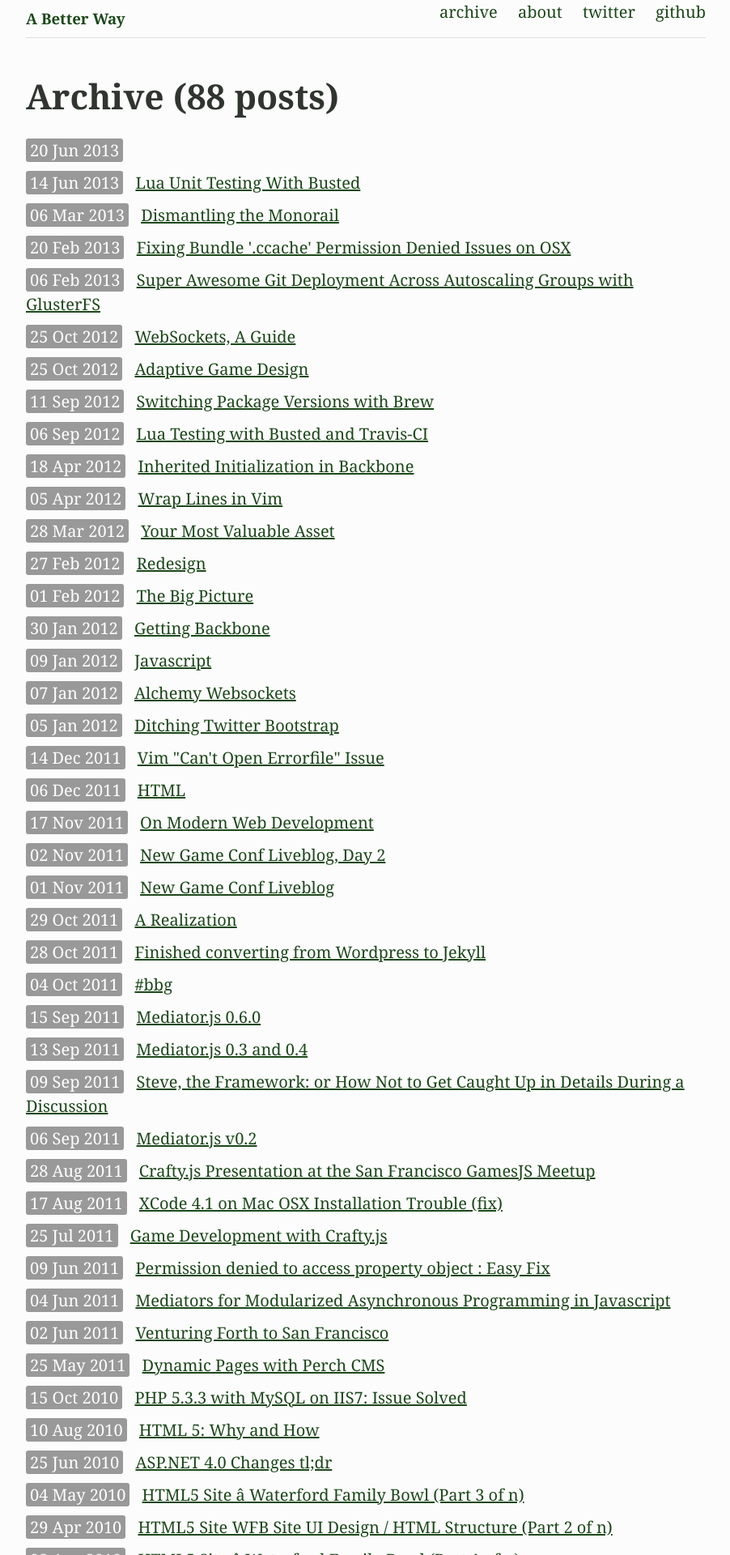
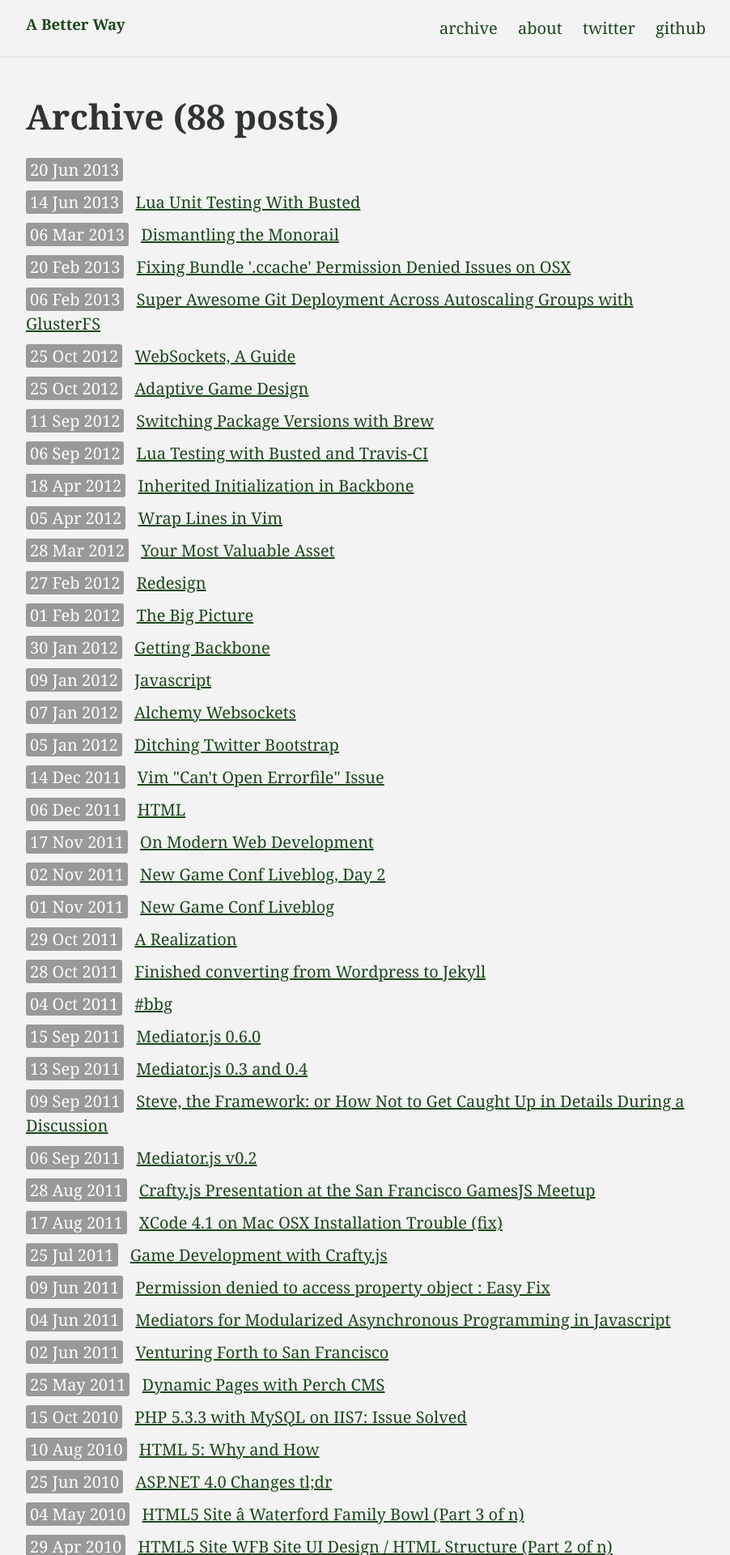
Before and after one commit to ajacksified/ajacksified.github.com, a Jekyll site: the page built from archive.html, in a window 1280 px wide. Shown: the top 1920 px of the page at 81% size, without its empty margins (188-1090 px from the left). Built offline with Jekyll 4.4.1, drawn with Linux system fonts in a browser that asks for light colours; Markdown is read by kramdown in place of the engine named in the settings.

Commit message:
even more style tweaks

```diff
--- a/_layouts/default.html
+++ b/_layouts/default.html
@@ -23,11 +23,12 @@
 
 <body>
   <div id="container" class="container">
-    <header class="topbar">
+    <header class="nav-bar">
       <div class="row">
-        <h1><a href="/">A Better Way</a></h1>
+        <h1 class="nav-bar-heading"><a href="/">A Better Way</a></h1>
+
         <nav>
-          <ul class="nav">
+          <ul class="nav-list">
             <li><a href="/archive.html">archive</a></li>
             <li><a href="/about.html">about</a></li>
             <li><a href="http://www.twitter.com/ajacksified">twitter</a></li>
--- a/_layouts/post.html
+++ b/_layouts/post.html
@@ -4,7 +4,7 @@ layout: default
 <div class="post container">
   <div class="row">
     <article>
-      <header class="siteheader">
+      <header class="site-header">
         <h1><a href="{{ post.url }}">{{ page.title }}</a></h1>
       </header>
 
--- a/about.html
+++ b/about.html
@@ -4,7 +4,7 @@ title: A Better Way
 ---
 
 <section class="row">
-  <header class="visuallyhidden">
+  <header class="visually-hidden">
     <h1>About Me</h1>
   </header>
 
--- a/archive.html
+++ b/archive.html
@@ -5,7 +5,7 @@ title: Archive | A Better Way - Jack Lawson
 <div class="row">
   <section class="twelvecol archive">
     <h1>Archive ({{ site.posts | size }} posts)</h1>
-    <ul class="posts">
+    <ul class="archive-list">
       {% for post in site.posts %}
         <li>
           <time datetime="{{ post.date | date_to_xmlschema }}">{{ post.date | date_to_string }}</time>
--- a/css/styles.css
+++ b/css/styles.css
@@ -7,10 +7,9 @@ menu, ol, ul{
 }
 
 body {
-  background: #fcfcfc;
+  background: #f3f3f3;
   color: #303530;
   font-family: neuton, 'Georgia', serif;
-  font-weight: light;
   line-height: 1.5em;
   font-size: 20px;
   text-rendering: optimizeLegibility;
@@ -51,11 +50,11 @@ article {
   margin: 1em auto;
 }
 
-article li {
+article ol, article ul {
   margin-left: 2.5em;
 }
 
-article p, article ol, article ul, .addthis_toolbox {
+article p, .addthis_toolbox {
   margin: 0 auto 1em auto;
 }
 
@@ -63,18 +62,6 @@ article footer {
   margin-bottom: 2em;
 }
 
-.media-container {
-  text-align: center;
-}
-
-.visuallyhidden {
-  position: absolute;
-  left: -100%;
-}
-
-#container > footer {
-  margin-top: 2em;
-}
 
 footer {
   border-top: solid 1px #ddd;
@@ -105,54 +92,79 @@ aside h1 {
   font-size: 18pt;
 }
 
+.row {
+  font-size: 20px;
+  max-width: 42em;
+  padding: 1em;
+  margin: auto;
+}
+
+.site-header {
+  margin: 1em auto 2em auto;
+}
+
+.media-container {
+  text-align: center;
+}
+
+.visually-hidden {
+  position: absolute;
+  left: -100%;
+}
+
+#container > footer {
+  margin-top: 2em;
+}
+
 .pull-right {
   float: right;
 }
 
-.topbar .row {
-  padding: 0;
+.nav-bar {
   border-bottom: solid 1px #ddd;
   overflow: auto;
 }
 
-.topbar h1 {
+.nav-bar .row {
+  overflow: auto;
+}
+
+.nav-bar-heading {
   font-size: 14pt;
   float: left;
+  margin: 0;
 }
 
-.topbar nav, .topbar ul {
+.nav-list {
   padding: 0;
   float: right;
   margin: 0;
 }
 
-.topbar li {
+.nav-list li {
   display: inline-block;
   margin-left: 1em;
 }
 
-.topbar a {
+.nav-list a {
   display: inline-block;
   text-decoration: none;
 }
 
-.archive ul {
+.archive-list {
   list-style: none;
 }
 
-.archive time {
+.archive-list li {
+  margin-bottom: .5em;
+}
+
+.archive-list time {
   background: #999;
   color: white;
   border-radius: 3px;
   padding: 1px 5px;
-}
-
-.archive li {
-  margin-bottom: .5em;
-}
-
-.archive a {
-  padding-left: .5em;
+  margin-right: 0.5em;
 }
 
 .oldie article {
@@ -163,23 +175,12 @@ aside h1 {
   text-align: left;
 }
 
-.row {
-  font-size: 20px;
-  max-width: 42em;
-  padding: 1em;
-  margin: auto;
-}
-
-.siteheader {
-  margin: 1em auto 2em auto;
-}
-
 @media handheld, only screen and (max-width: 767px) {
-  .topbar nav {
+  .nav-bar nav {
     float: none;
   }
 
-  .topbar a {
+  .nav-bar a {
     padding-left: 0;
   }
 
@@ -194,7 +195,7 @@ aside h1 {
     line-height: 1em;
   }
 
-  .topbar li {
+  .nav-bar li {
     display: list-item;
   }
 }
--- a/index.html
+++ b/index.html
@@ -4,7 +4,7 @@ title: A Better Way
 ---
 
 <section class="row">
-  <header class="visuallyhidden">
+  <header class="visually-hidden">
     <h1>Recent Posts</h1>
   </header>
 
```
